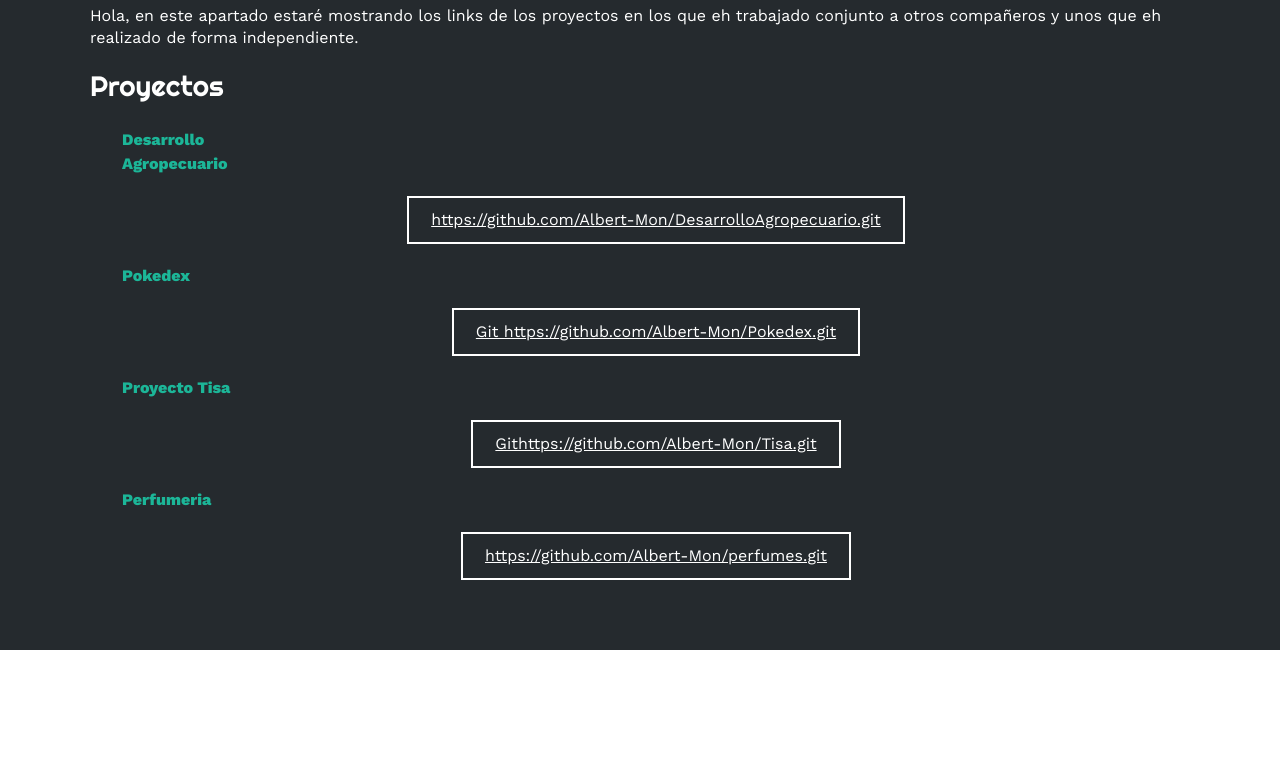
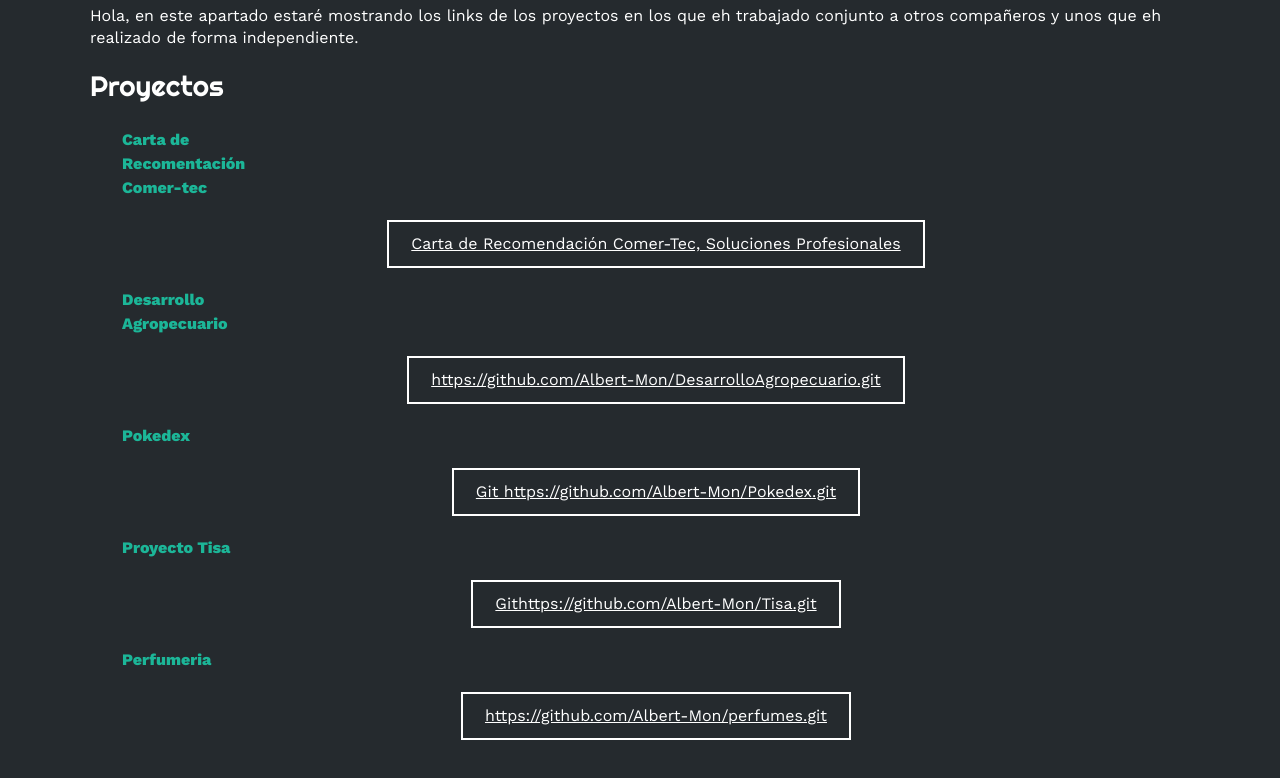
Before and after one commit to Albert-Mon/Albert-Mon.github.io, a plain HTML site: page index.html in a window 1280 px wide. Shown: the part 6396-7174 px from the top of the page. Before the commit the page ends 7046 px from the top, so only its background shows below. Drawn offline with nearby package versions, Linux system fonts and the light colour scheme.

Commit message:
Add files via upload

```diff
--- a/index.html
+++ b/index.html
@@ -433,6 +433,11 @@
 					<h3>Proyectos</h3>
 					<ul>
 						<li>
+							<strong>Carta de Recomentación Comer-tec</strong>
+							<a href="https://drive.google.com/file/d/15Pn2oNBz_muMQqu69qbqysXPCbKT_SkH/view?usp=sharing">Carta de Recomendación Comer-Tec, Soluciones Profesionales</a>
+						</li>
+
+						<li>
 							<strong>Desarrollo Agropecuario</strong>
 							<a href="https://github.com/Albert-Mon/DesarrolloAgropecuario.git">https://github.com/Albert-Mon/DesarrolloAgropecuario.git</a>
 						</li>
```
